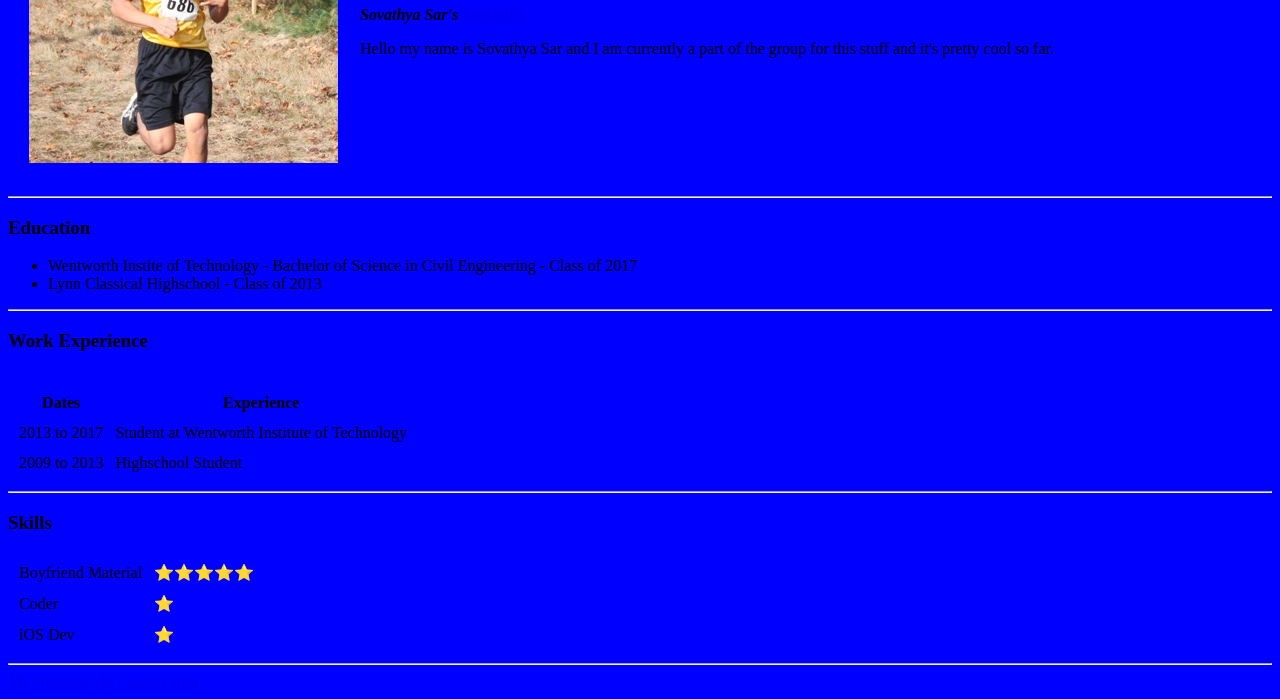
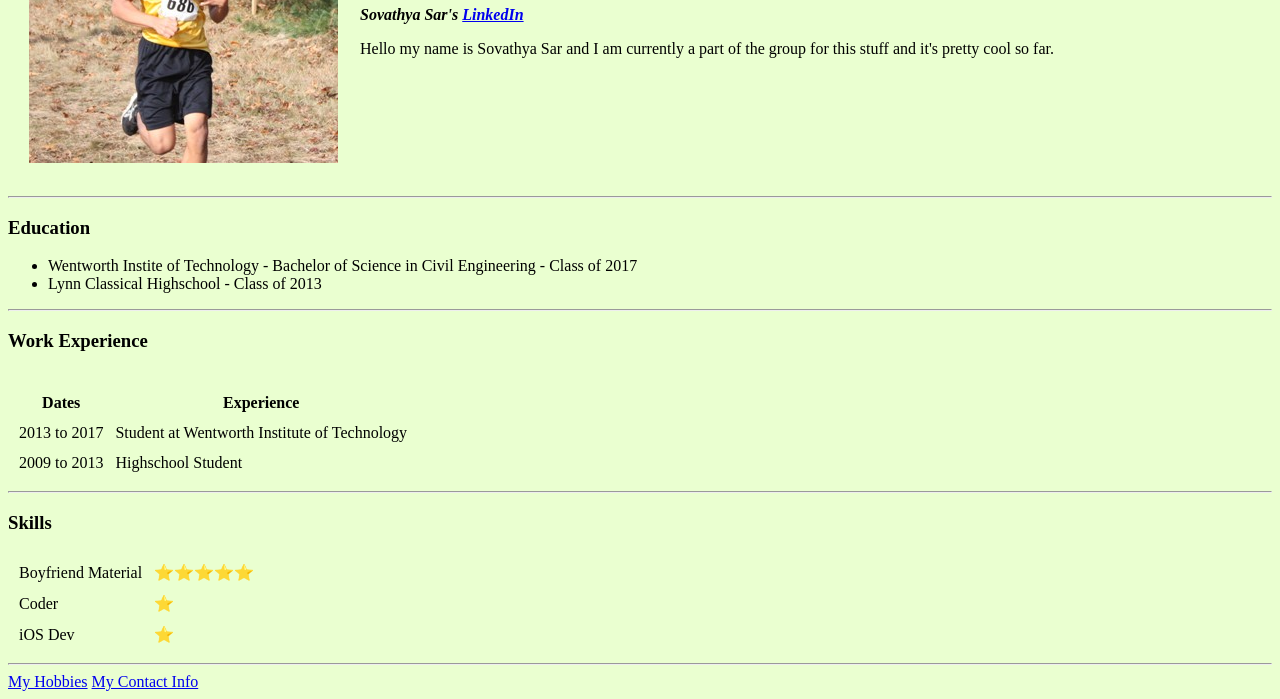
Before and after one commit to YungXs/cv, a plain HTML site: page index.html in a window 1280 px wide. Shown: the part 196-895 px from the top of the page. Drawn offline with Linux system fonts and the light colour scheme.

```diff
--- a/index.html
+++ b/index.html
@@ -6,7 +6,7 @@
   <title>Sovathya's Personal Site</title>
 </head>
 
-<body style="background-color: blue;">
+<body style="background-color: #eaffd0;">
   <table cellspacing="20">
     <tr>
       <td><img src="./IMG_3503.jpg" alt=""></td>
```
